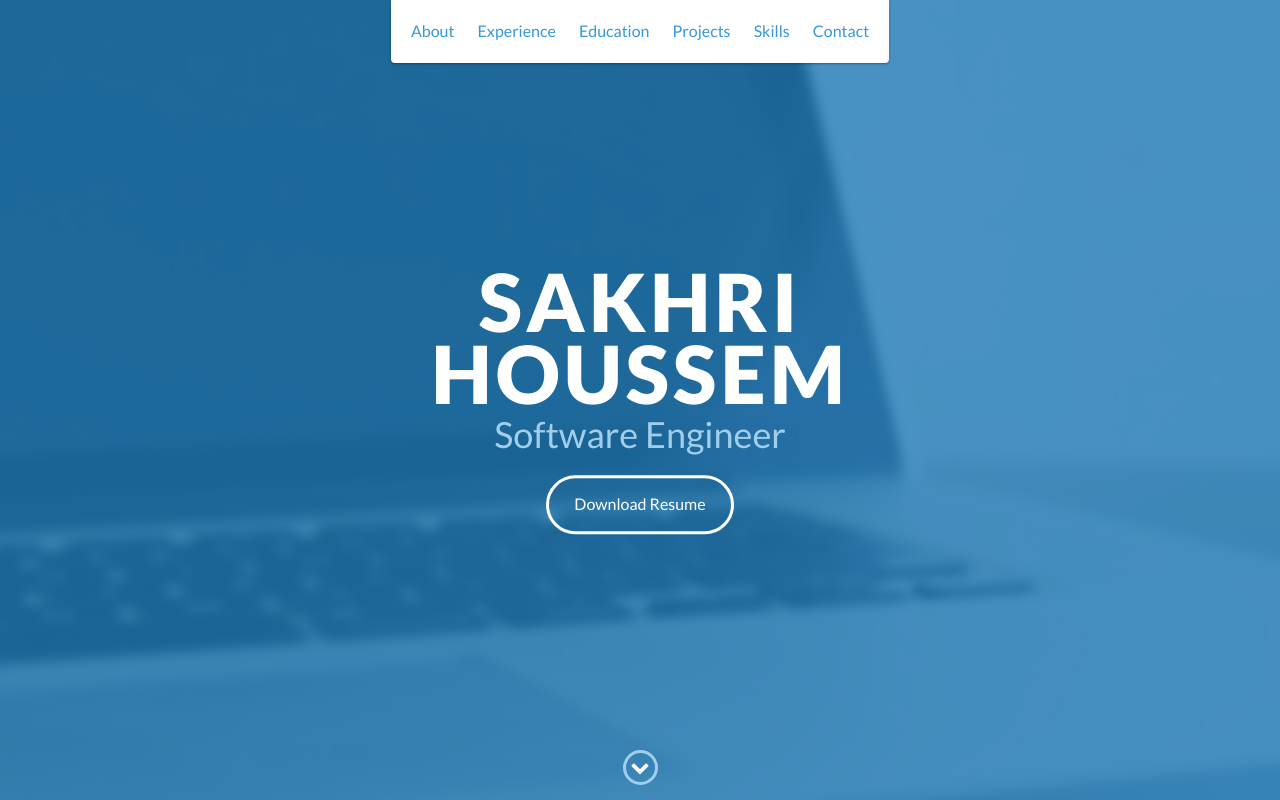
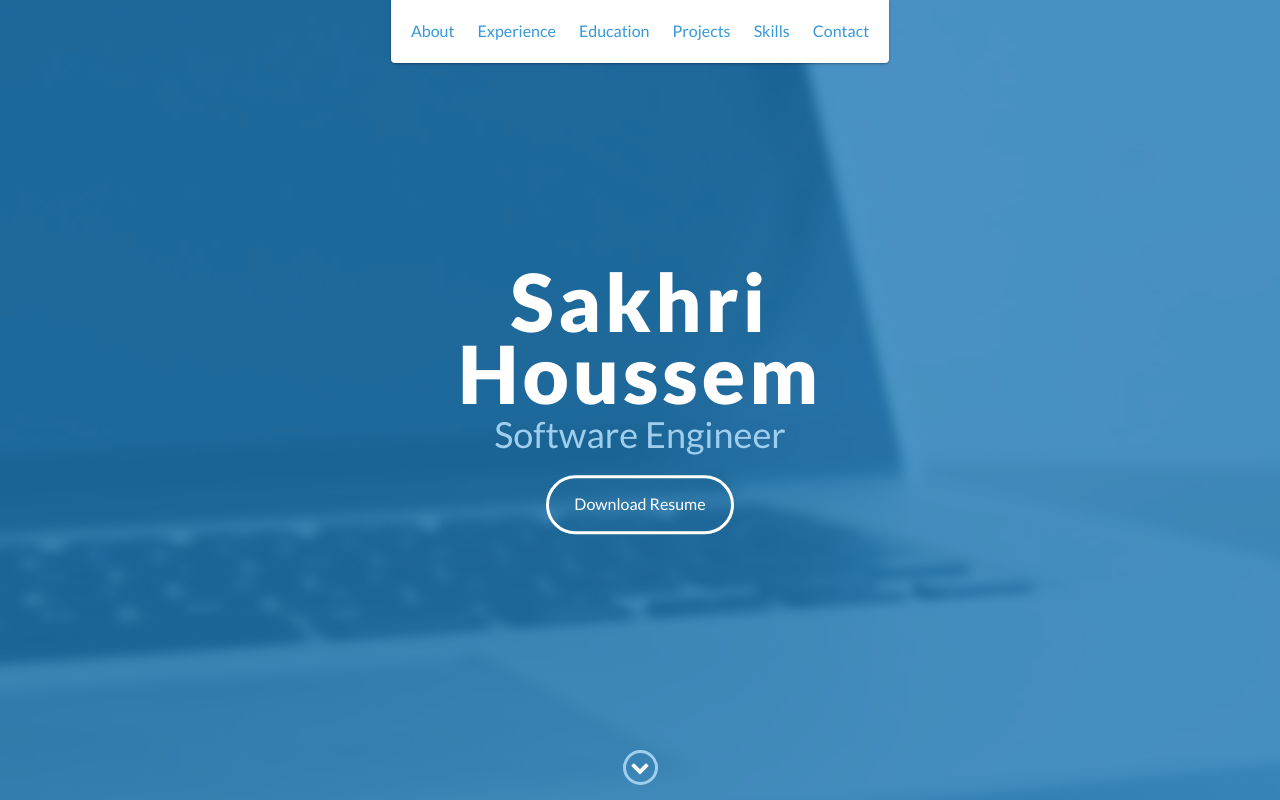
Before and after one commit to SakhriHoussem/SakhriHoussem.github.io, a website: page index.html in a window 1280 px wide. Shown: the top 800 px of the page. Drawn offline with nearby package versions, Linux system fonts and the light colour scheme; files that its build step writes are made by us from their sources.

Commit message:
channge #lead-content h1 uppercase to capitalize

```diff
--- a/scss/styles.scss
+++ b/scss/styles.scss
@@ -1,7 +1,7 @@
 /*!
     Title: Dev Portfolio Template
     Version: 1.2.1
-    Last Change: 08/28/2017
+    Last Change: 19/04/2018
     Author: Ryan Fitzgerald
     Repo: https://github.com/RyanFitzgerald/devportfolio-template
     Issues: https://github.com/RyanFitzgerald/devportfolio-template/issues
@@ -372,7 +372,7 @@ footer {
         color: #fff;
         font-weight: 900;
         font-size: 5em;
-        text-transform: uppercase;
+        text-transform: capitalize;
         letter-spacing: 0.05em;
         line-height: 0.9em;
     }
```
